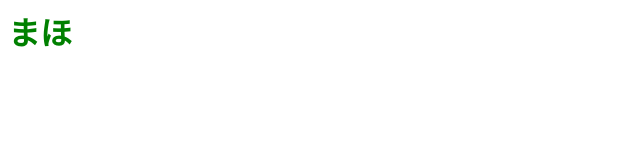
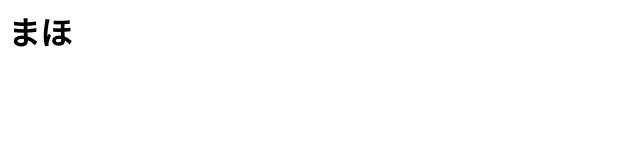
Before and after one commit to maho-mapo-28/my-web, a plain HTML site: page index.html in a window 1280 px wide. Shown: the full height of the page, 0-640 px from the left. Drawn offline with Linux system fonts and the light colour scheme.

Commit message:
文字の色を黒に変えました

```diff
--- a/index.html
+++ b/index.html
@@ -1 +1 @@
-<h1 style="color: green">まほ</h1>
+<h1 style="color: black">まほ</h1>
```
